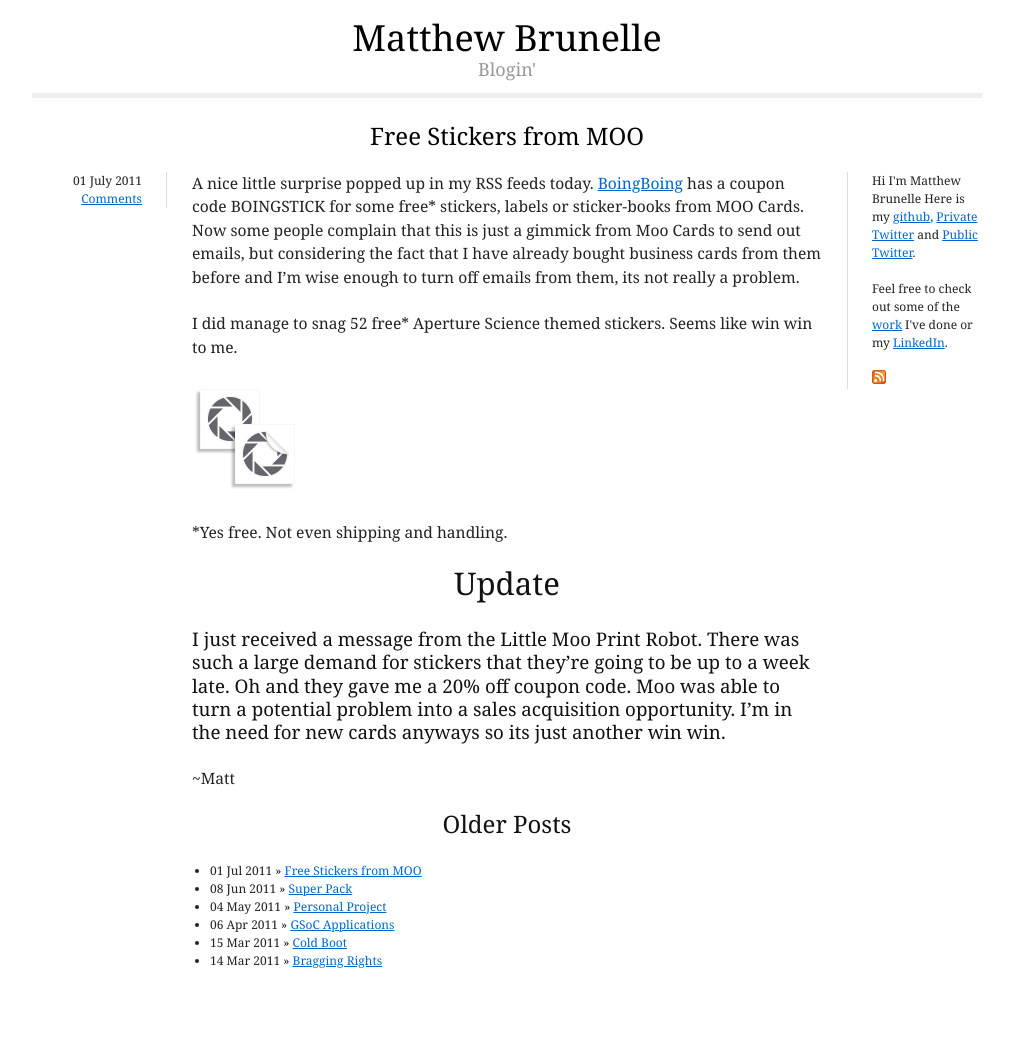
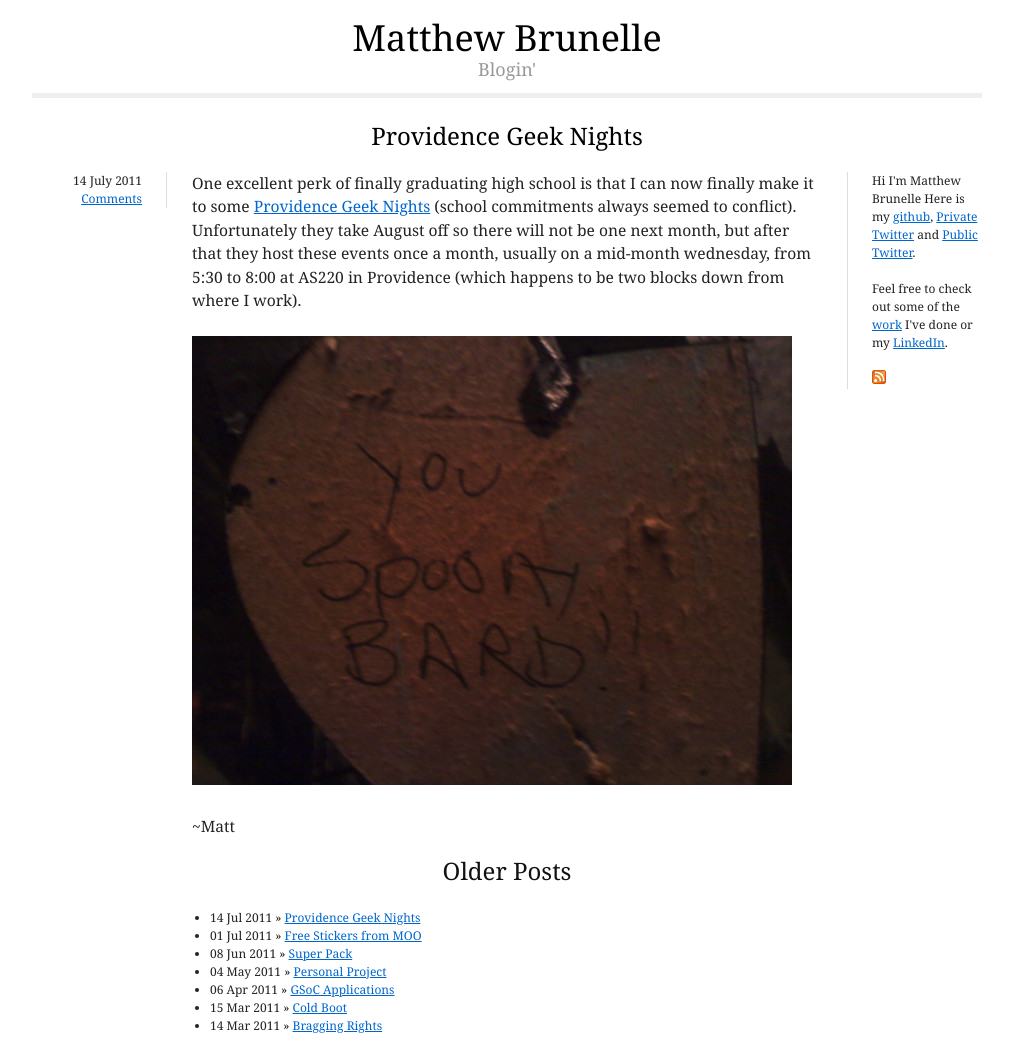
Before and after one commit to ciferkey/ciferkey.github.com, a Jekyll site: the page built from index.html, in a window 1280 px wide. Shown: the whole page, without its empty margins (133-1146 px from the left). Built offline with Jekyll 4.4.1, drawn with Linux system fonts in a browser that asks for light colours; comment, search, counter and statistics services are not loaded; before the commit the page ends 988 px from its top, so only the background shows below that.

Commit message:
added providence geeks post.

```diff
--- a/_posts/2011-07-01-MooStickers.markdown
+++ b/_posts/2011-07-01-MooStickers.markdown
@@ -13,8 +13,6 @@
 
 \*Yes free. Not even shipping and handling.
 
-## Update ##
-
-#### I just received a message from the Little Moo Print Robot.  There was such a large demand for stickers that they're going to be up to a week late.  Oh and they gave me a 20% off coupon code.  Moo was able to turn a potential problem into a sales acquisition opportunity. I'm in the need for new cards anyways so its just another win win. ####
+#### UPDATE: I just received a message from the Little Moo Print Robot.  There was such a large demand for stickers that they're going to be up to a week late.  Oh and they gave me a 20% off coupon code.  Moo was able to turn a potential problem into a sales acquisition opportunity. I'm in the need for new cards anyways so its just another win win. ####
 
 ~Matt
--- /dev/null
+++ b/_posts/2011-07-14-Providence Geek Nights.markdown
@@ -0,0 +1,12 @@
+---
+layout: post
+title: Providence Geek Nights
+categories:
+  - GeekNight
+---
+
+One excellent perk of finally graduating high school is that I can now finally make it to some [Providence Geek Nights](http://providencegeeks.org/) (school commitments always seemed to conflict).  Unfortunately they take August off so there will not be one next month, but after that they host these events once a month, usually on a mid-month wednesday, from 5:30 to 8:00 at AS220 in Providence (which happens to be two blocks down from where I work).
+
+![You Spoony Bard!!](/images/you-spoony-bard.jpg)
+
+~Matt
```
Also changed, not shown: images/you-spoony-bard.jpg (added).
